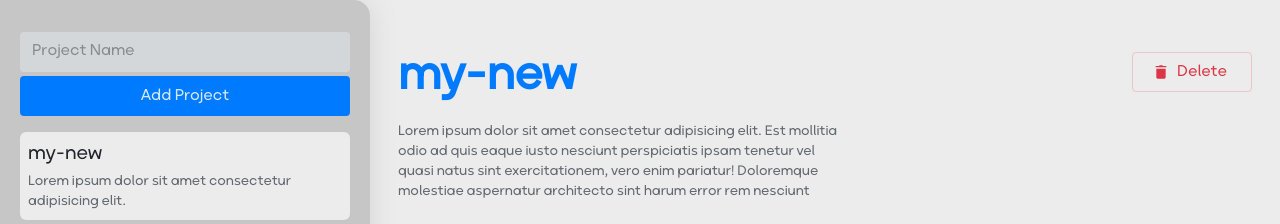
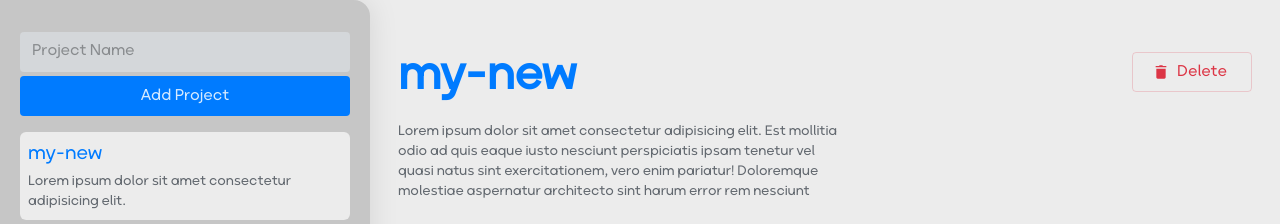
Before and after one commit to aligheisar/project-manager, a React (Create React App) app: page / in a window 1280 px wide. Shown: the top 224 px of the page. Built offline with nearby package versions, Linux system fonts and the light colour scheme.

Commit message:
adding transition to some comp

```diff
--- a/src/Components/ProjectItem.jsx
+++ b/src/Components/ProjectItem.jsx
@@ -10,7 +10,9 @@ let ProjectItem = ({ project, onClick, active }) => {
           : "bg-background-color/50 hover:bg-background-color/70"
       } rounded-sm px-2 py-2`}
     >
-      <h3 className="text-pretty text-xl text-text-color">
+      <h3
+        className={`text-pretty text-xl ${active ? "text-primary" : "text-text-color"}`}
+      >
         {shortText(project.name, 29)}
       </h3>
       {project?.desc ? (
--- a/src/Components/TodoCol.jsx
+++ b/src/Components/TodoCol.jsx
@@ -6,11 +6,11 @@ let TodoCol = ({ name, line, todos }) => {
       <label
         className={`${
           line ? "line-through" : ""
-        } bg-primary py-2 text-center text-2xl font-semibold text-background-color`}
+        } bg-primary py-2 text-center text-2xl font-semibold text-background-color transition-colors`}
       >
         {name}
       </label>
-      <section className="custom-scroll flex min-h-14 flex-1 flex-col gap-1 overflow-y-auto bg-surface px-2 py-3">
+      <section className="custom-scroll flex min-h-14 flex-1 flex-col gap-1 overflow-y-auto bg-surface px-2 py-3 transition-colors">
         {todos?.map((i) => (
           <Todo key={i.id} body={i.body} />
         ))}
```
